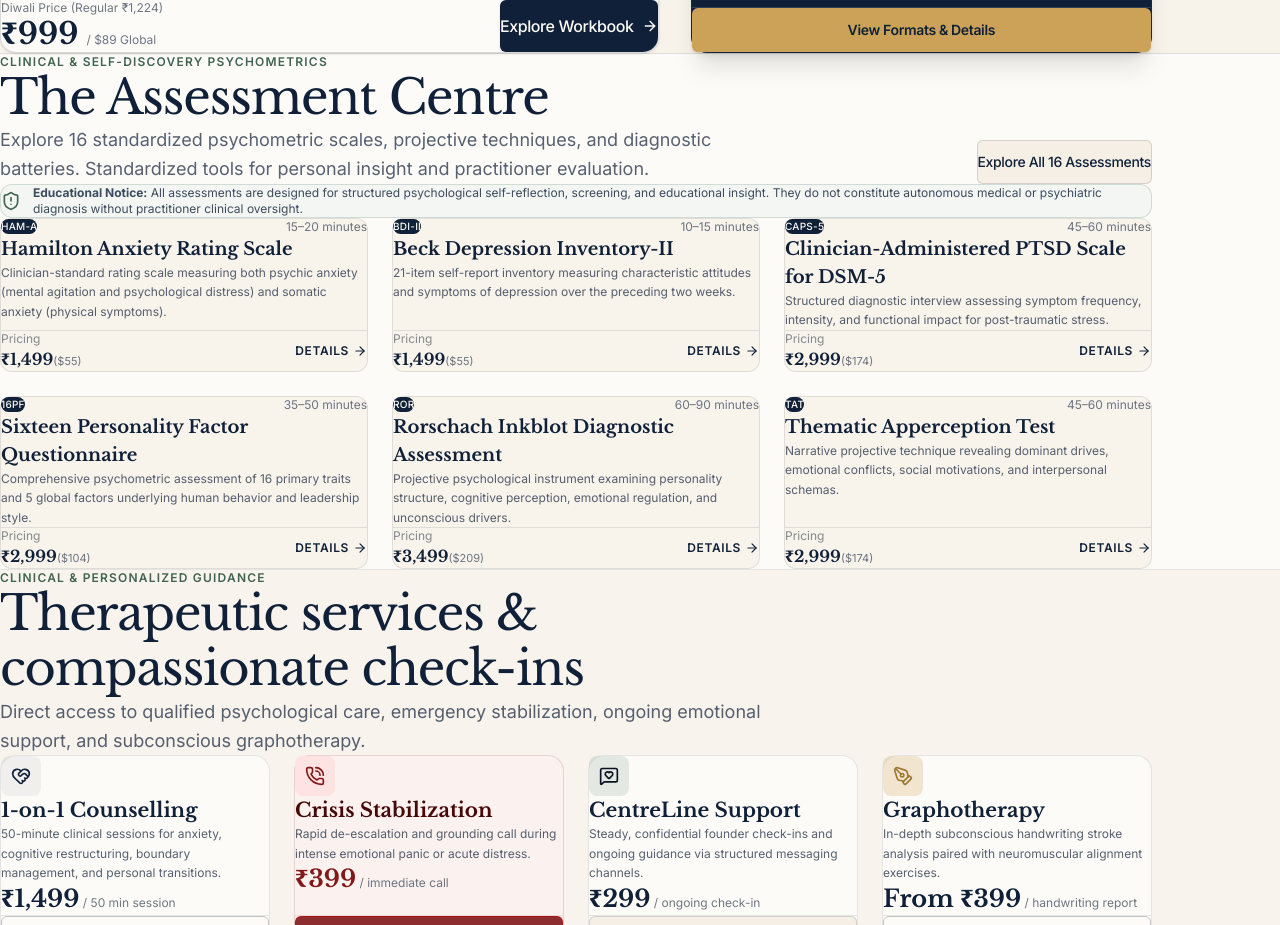
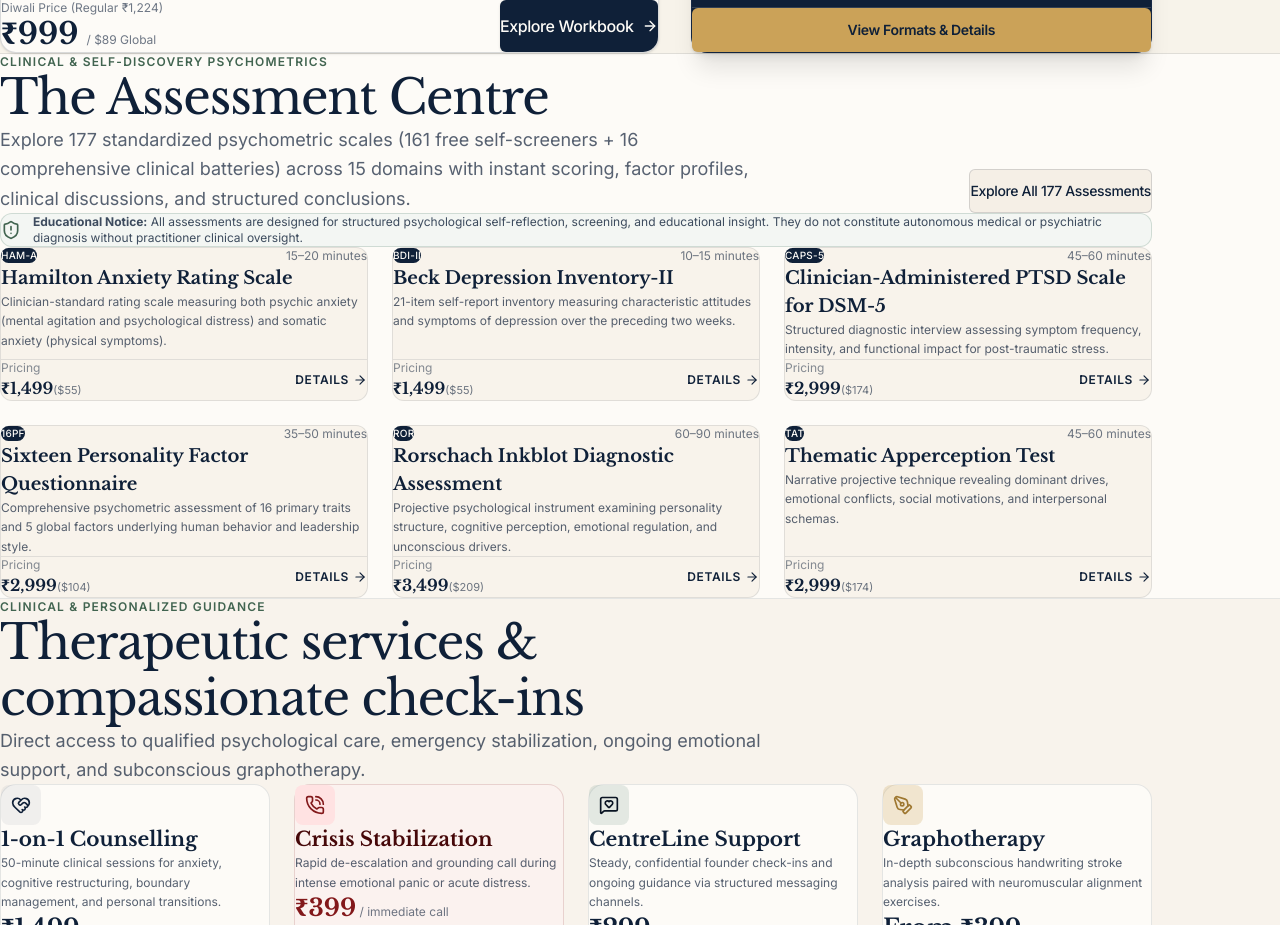
Before and after one commit to pillowdreamwork/pillowdreamworks-site, a Next.js app: page / in a window 1280 px wide. Shown: the part 1600-2525 px from the top of the page. Built offline with nearby package versions, Linux system fonts and the light colour scheme.

Commit message:
docs(home): update assessments preview section copy to highlight full 177 assessments catalog

```diff
--- a/components/home/assessments-preview-section.tsx
+++ b/components/home/assessments-preview-section.tsx
@@ -17,12 +17,12 @@ export function AssessmentsPreviewSection() {
           <SectionHeading
             eyebrow="Clinical & Self-Discovery Psychometrics"
             title="The Assessment Centre"
-            description="Explore 16 standardized psychometric scales, projective techniques, and diagnostic batteries. Standardized tools for personal insight and practitioner evaluation."
+            description="Explore 177 standardized psychometric scales (161 free self-screeners + 16 comprehensive clinical batteries) across 15 domains with instant scoring, factor profiles, clinical discussions, and structured conclusions."
             className="mb-0"
           />
           <Link href="/assessments" className="mt-4 md:mt-0">
             <Button variant="secondary" className="text-sm">
-              Explore All 16 Assessments
+              Explore All 177 Assessments
             </Button>
           </Link>
         </div>
```
